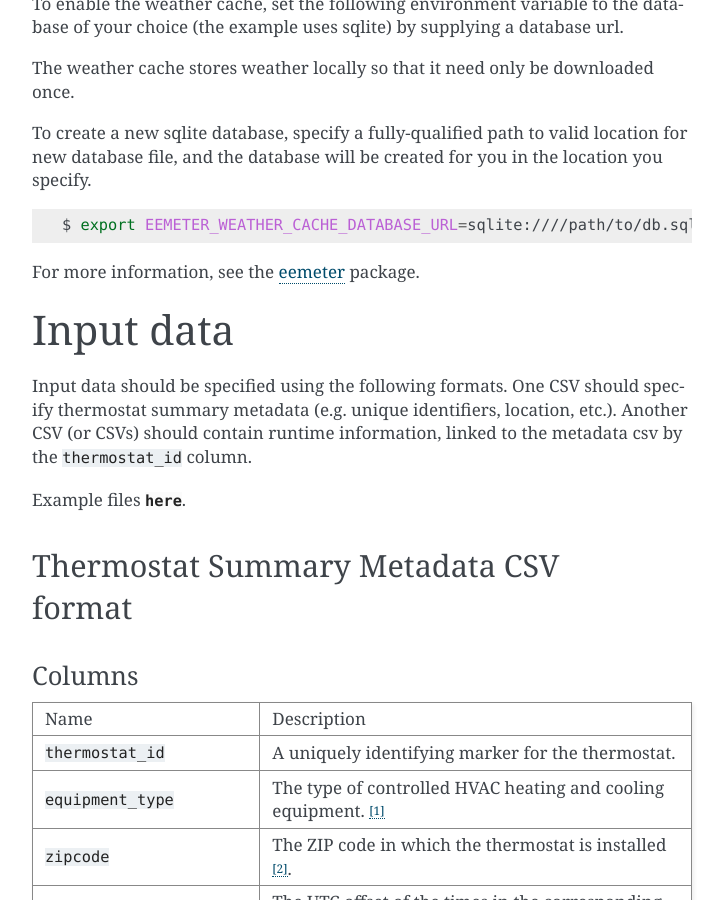
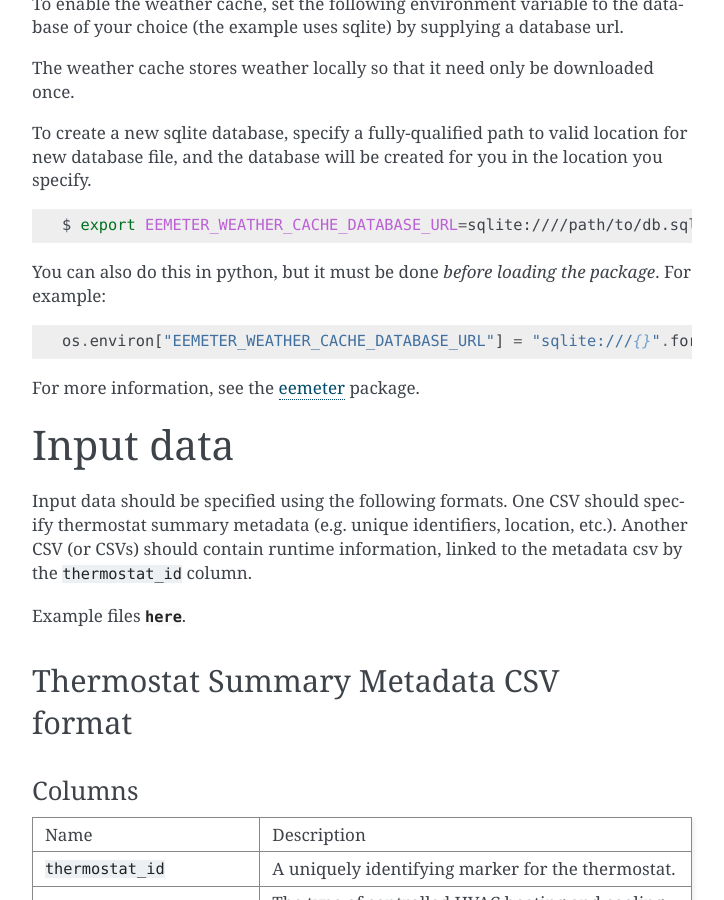
Before and after one commit to EPAENERGYSTAR/epathermostat, a Sphinx documentation site: the page built from docs/tutorial.rst, in a window 1280 px wide and 900 px high, scrolled down 1136 px. Shown: the whole window, without its empty margins (388-1112 px from the left). Built offline with Sphinx 7.4.7, drawn with Linux system fonts in a browser that asks for light colours; some of the changed text lies outside the part shown.

Commit message:
Update tutorial for latest version

```diff
--- a/docs/tutorial.rst
+++ b/docs/tutorial.rst
@@ -70,6 +70,13 @@ location you specify.
 .. code-block:: bash
 
     $ export EEMETER_WEATHER_CACHE_DATABASE_URL=sqlite:////path/to/db.sqlite
+
+You can also do this in python, but it must be done *before loading the package*.
+For example:
+
+.. code-block:: python
+
+    os.environ["EEMETER_WEATHER_CACHE_DATABASE_URL"] = "sqlite:///{}".format(os.path.join(data_dir,"weather_cache.db"))
 
 For more information, see the `eemeter <http://eemeter.readthedocs.org/en/latest/tutorial.html#caching-weather-data>`_
 package.
@@ -235,6 +242,9 @@ tutorial above and can be modified to use your data.
 .. code-block:: python
 
     from thermostat.stats import compute_summary_statistics
+    from thermostat.stats import compute_summary_statistics_by_zipcode
+    from thermostat.stats import compute_summary_statistics_by_weather_station
+
     from thermostat.stats import summary_statistics_to_csv
 
 Compute statistics across all thermostats and save to file. CSV will have 2 rows
```
Also changed, not shown: other parts of docs/tutorial.rst (+2 -2 lines).
